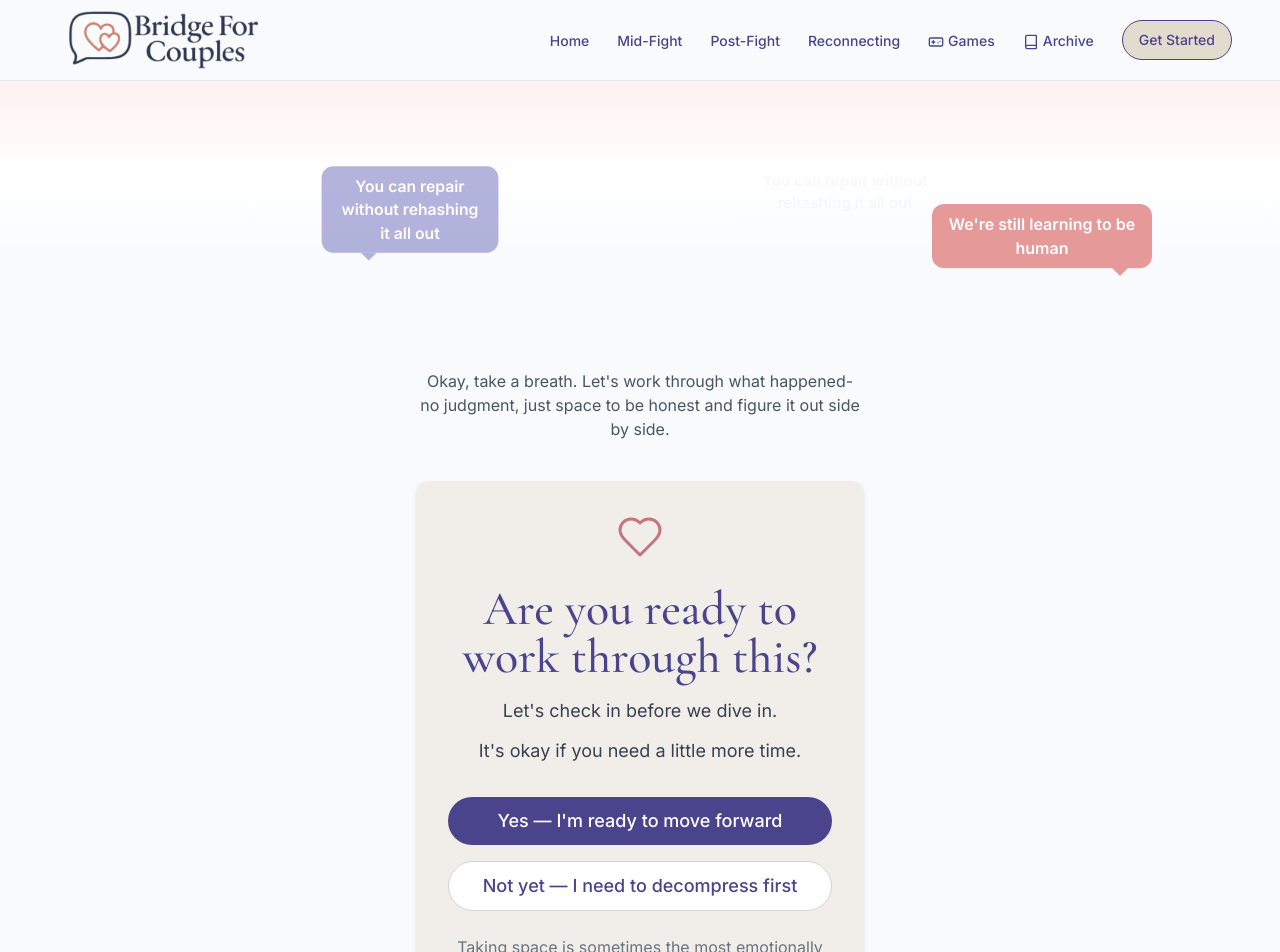
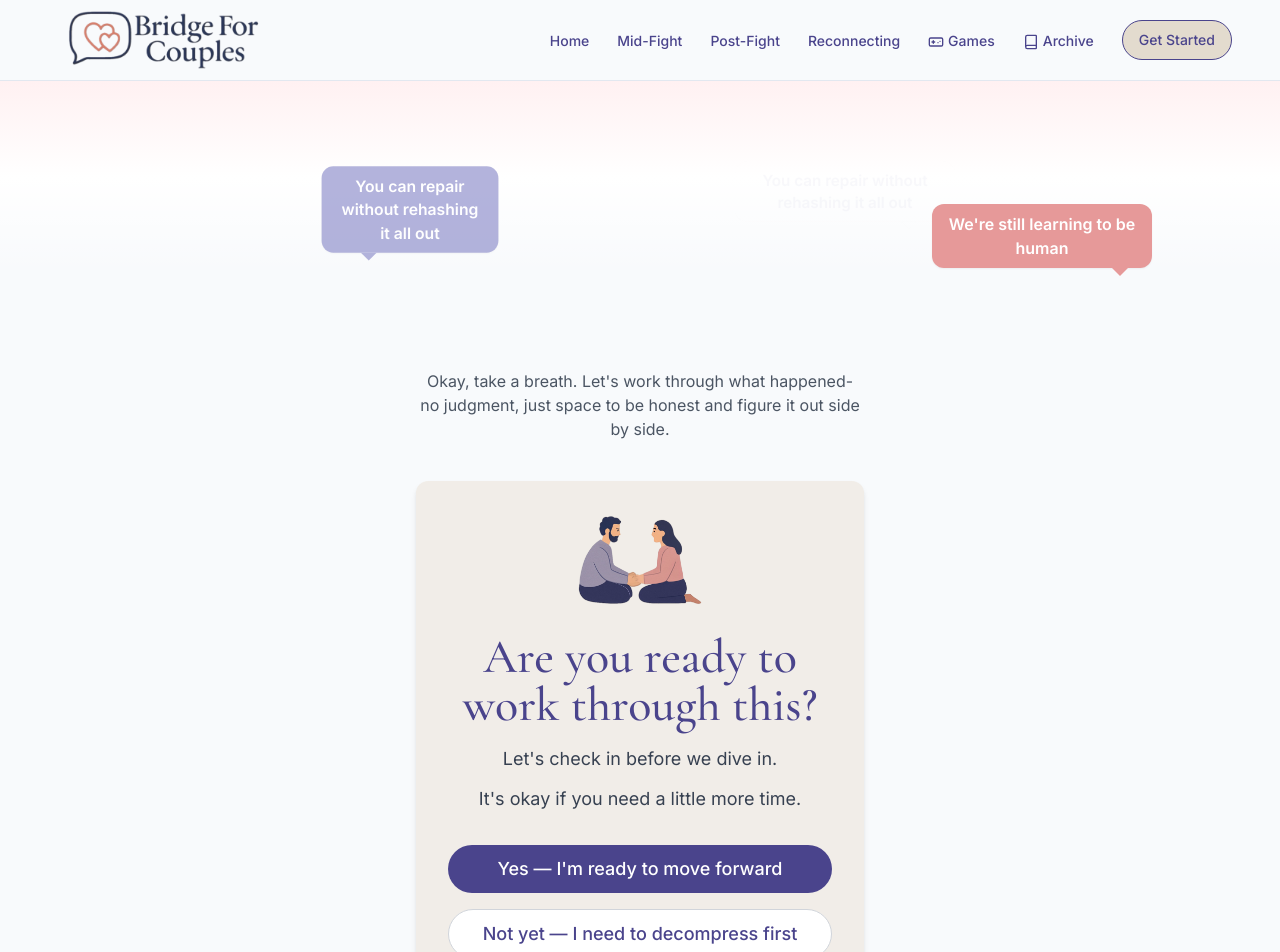
Before and after one commit to redoluxury1/heart-strings-reconnect, a React (Vite) app: page /post-conflict in a window 1280 px wide. Shown: the top 952 px of the page. Built offline with nearby package versions, Linux system fonts and the light colour scheme.

Commit message:
Fix: Button text overflow and icon update
Fixes button text overflow and updates the icon.

```diff
--- a/src/components/post-conflict/LetsTalkThisOut.tsx
+++ b/src/components/post-conflict/LetsTalkThisOut.tsx
@@ -1,7 +1,6 @@
 
 import React, { useState } from 'react';
 import { Button } from '@/components/ui/button';
-import { Heart } from 'lucide-react';
 import { useInterface } from '../../hooks/useInterfaceContext';
 import LetsTalkSession from './LetsTalkSession';
 
@@ -16,7 +15,11 @@ const LetsTalkThisOut = () => {
   return (
     <div className="bg-soft-cream/40 rounded-xl shadow-md p-6 md:p-8 mb-12 text-center">
       <div className="flex flex-col items-center max-w-xl mx-auto">
-        <Heart className="h-12 w-12 text-mauve-rose mb-6 stroke-[1.5px]" />
+        <img
+          src="/lovable-uploads/088d792b-f2dc-44de-9679-9ff534e02d4e.png"
+          alt="Couple sitting together"
+          className="h-24 w-auto mb-6"
+        />
 
         <h2 className="text-4xl md:text-5xl font-cormorant font-medium mb-4 text-center text-midnight-indigo">
           Are you ready to work through this?
@@ -38,10 +41,10 @@ const LetsTalkThisOut = () => {
 
         <Button
           variant="outline"
-          className="border-gray-300 text-midnight-indigo bg-white hover:bg-gray-100 px-8 py-6 w-full max-w-md mb-6 rounded-full text-lg"
+          className="border-gray-300 text-midnight-indigo bg-white hover:bg-gray-100 px-6 py-6 w-full max-w-md mb-6 rounded-full text-lg"
           onClick={() => window.location.href = '/during-conflict'}
         >
-          Not yet — I need to decompress first
+          <span className="px-2">Not yet — I need to decompress first</span>
         </Button>
 
         <div className="text-gray-500 text-center max-w-md mx-auto">
--- a/src/components/post-conflict/steps/GroundingStep.tsx
+++ b/src/components/post-conflict/steps/GroundingStep.tsx
@@ -1,7 +1,6 @@
 
 import React, { useEffect } from 'react';
 import { Button } from '@/components/ui/button';
-import { Heart } from 'lucide-react';
 import { useNavigate } from 'react-router-dom';
 import { useSession } from '../context/SessionContext';
 import { useToast } from '@/hooks/use-toast';
@@ -46,7 +45,11 @@ const GroundingStep: React.FC<GroundingStepProps> = ({ onResponse, onExit }) =>
 
   return (
     <div className="text-center">
-      <Heart className="h-12 w-12 mx-auto text-mauve-rose mb-6 stroke-[1.5px]" />
+      <img
+        src="/lovable-uploads/088d792b-f2dc-44de-9679-9ff534e02d4e.png"
+        alt="Couple sitting together"
+        className="h-24 w-auto mx-auto mb-6"
+      />
 
       <h2 className="text-4xl md:text-5xl font-cormorant font-medium mb-4 text-center text-midnight-indigo">
         Are you ready to work through this?
@@ -72,7 +75,7 @@ const GroundingStep: React.FC<GroundingStepProps> = ({ onResponse, onExit }) =>
           className="border-gray-300 text-midnight-indigo bg-white hover:bg-gray-100 py-6 mb-6 rounded-full text-lg"
           onClick={handleNotYet}
         >
-          Not yet — I need to decompress first
+          <span className="px-2">Not yet — I need to decompress first</span>
         </Button>
 
         <div className="text-gray-500 text-center">
```
Also changed, not shown: public/lovable-uploads/088d792b-f2dc-44de-9679-9ff534e02d4e.png (added).
